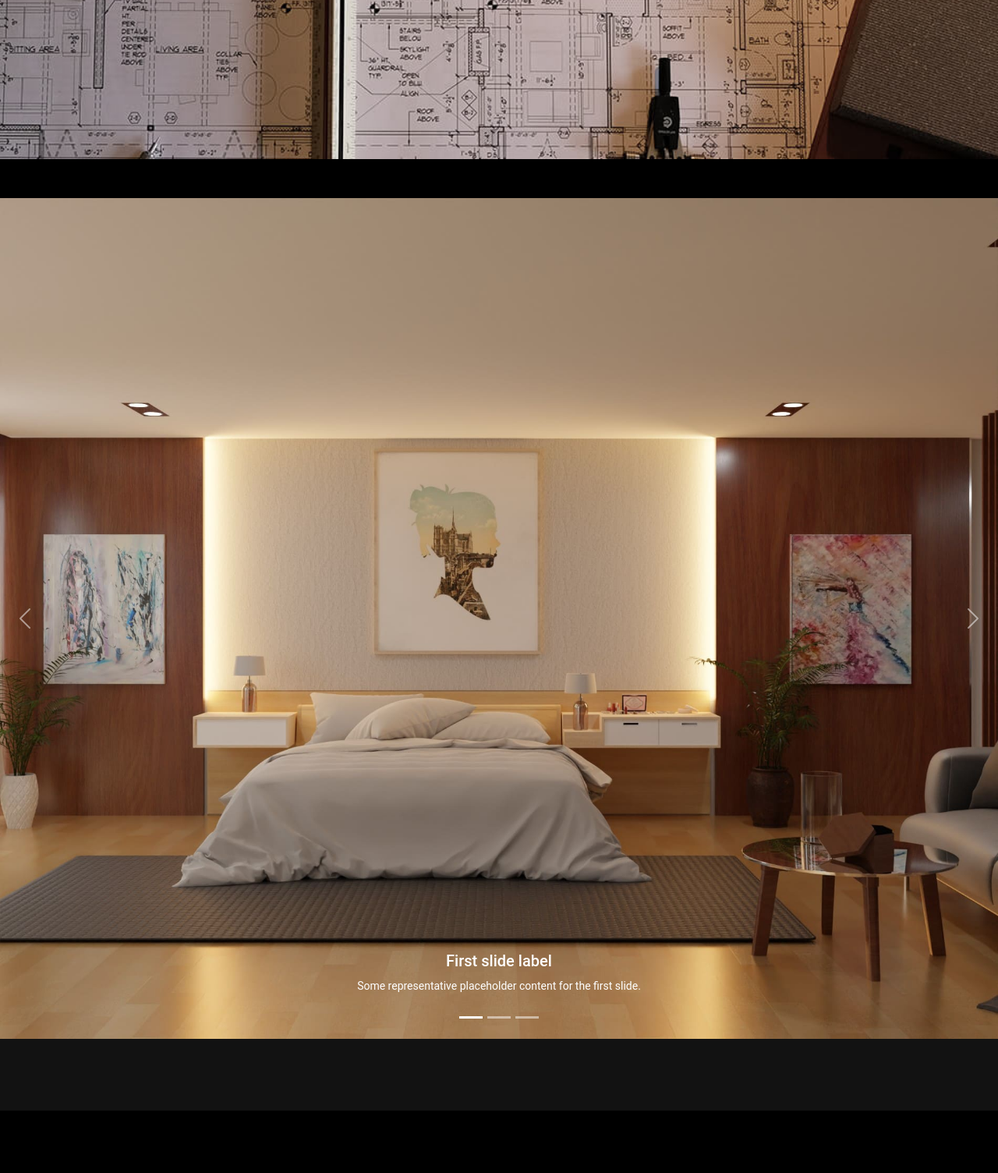
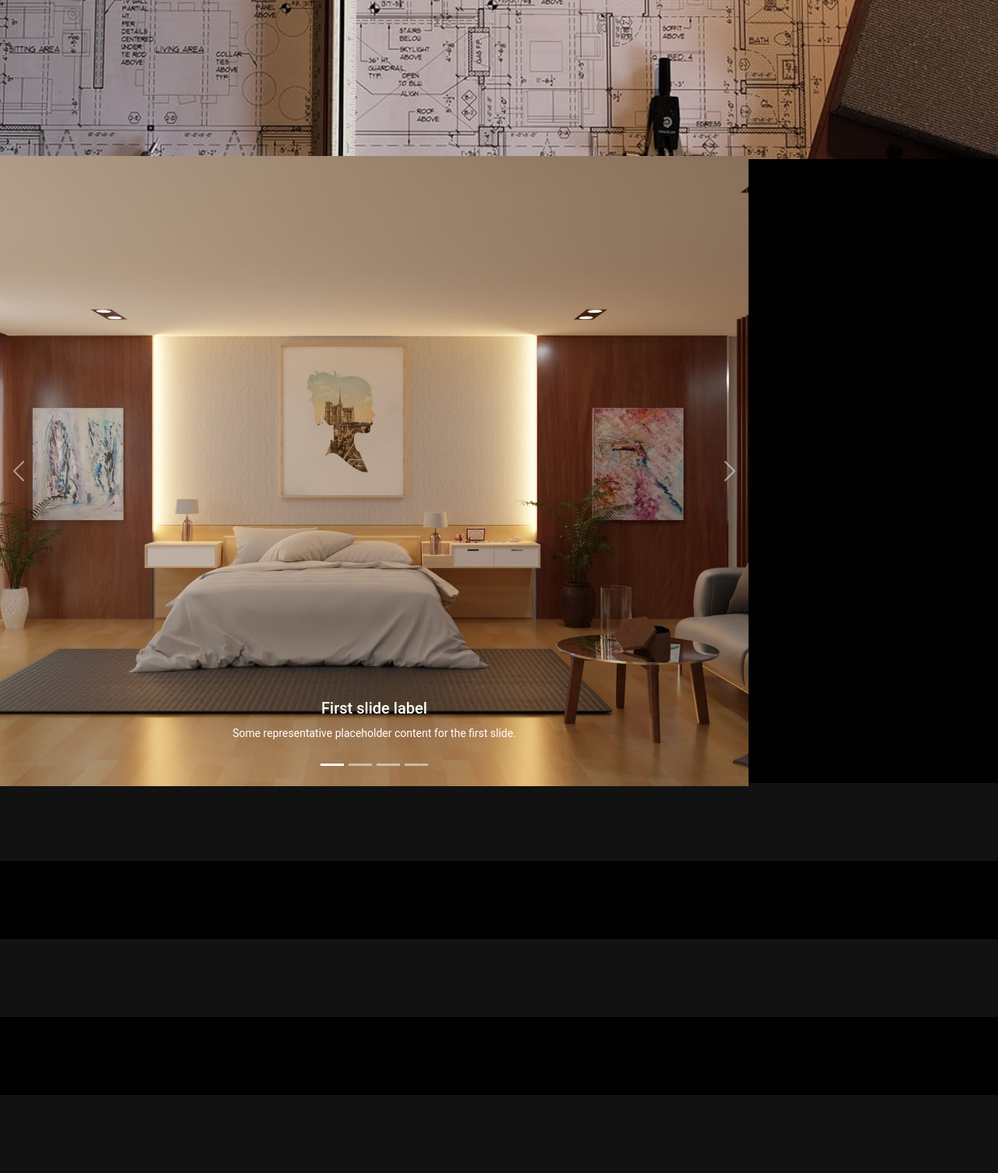
Before and after one commit to Kevsely/decor-int, a PHP site: page / in a window 1280 px wide. Shown: the part 2933-4437 px from the top of the page at 78% size. Before the commit the page ends 4357 px from the top, so only its background shows below. Run offline with PHP 8.4, Linux system fonts and the light colour scheme.

Commit message:
Unsuccessful try to make the carousel fit his parent section

```diff
--- a/index.html
+++ b/index.html
@@ -239,6 +239,8 @@
                     aria-label="Slide 2"></button>
                 <button type="button" data-bs-target="#carouselExampleCaptions" data-bs-slide-to="2"
                     aria-label="Slide 3"></button>
+                <button type="button" data-bs-target="#carouselExampleCaptions" data-bs-slide-to="3"
+                    aria-label="Slide 4"></button>
             </div>
             <div class="carousel-inner">
                 <div class="carousel-item active">
--- a/style.css
+++ b/style.css
@@ -1,4 +1,6 @@
-/* General settings */
+/*///////////////////////////////////*/
+/*        General settings           */
+/*///////////////////////////////////*/
 
 html {
     background-color: white;
@@ -20,7 +22,9 @@ section:nth-child(even) {
     background-color: rgba(36, 36, 36, 0.5)!important;
 }
 
-/* Navbar */
+/*///////////////////////////////////*/
+/*               Navbar             */
+/*///////////////////////////////////*/
 
 .container-fluid {
     width: 75%;
@@ -50,8 +54,9 @@ section:nth-child(even) {
     background-color: rgb(0, 0, 0)!important;
 }
 
-
-/* Diaporama of Panorama */
+/*///////////////////////////////////*/
+/*        Diaporama of Panorama           */
+/*///////////////////////////////////*/
 
 /* Diapo control */
 
@@ -123,7 +128,10 @@ body {
     animation: bounce 2s infinite;
 }
 
-/* Bullet points */
+/*///////////////////////////////////*/
+/*        Bullet points             */
+/*///////////////////////////////////*/
+
 .card {
     border-color: #f24a00;
     background-color: rgba(0, 0, 0, 0);
@@ -134,7 +142,10 @@ body {
     background-color: rgba(0, 0, 0, 0);
 }
 
-/* How it works */
+/*///////////////////////////////////*/
+/*        How it works               */
+/*///////////////////////////////////*/
+
 /* #howitworks {
     height: 80vh;
 } */
@@ -186,13 +197,19 @@ body {
     bottom: 90%;
 }
 
-/* What I get */
+/*///////////////////////////////////*/
+/*        What I get             */
+/*///////////////////////////////////*/
+
 #whatiget h2 {
     margin-left: 3%;
     margin-bottom: 25px;
 }
 
-/* Our offers */
+/*///////////////////////////////////*/
+/*        Our offers                */
+/*///////////////////////////////////*/
+
 #offers {
     height: 90vh;
     background-image: url('img/offers_bg.jpg');
@@ -205,12 +222,21 @@ body {
     align-items: center;
 }
 
-/* Our Work */
+/*///////////////////////////////////*/
+/*        Our works           */
+/*///////////////////////////////////*/
 #works {
-    height: 90vh;
+    height: 100vh!important;
+    width: 75vw;
+    display: flex;
+    align-items: center;
 }
 
-.carousel-item img {
+.carousel-inner {
     width: 100%;
-    height: 100%!important;
+    height: 100%;
 }
+
+div.carousel-item img {
+
+}
```
